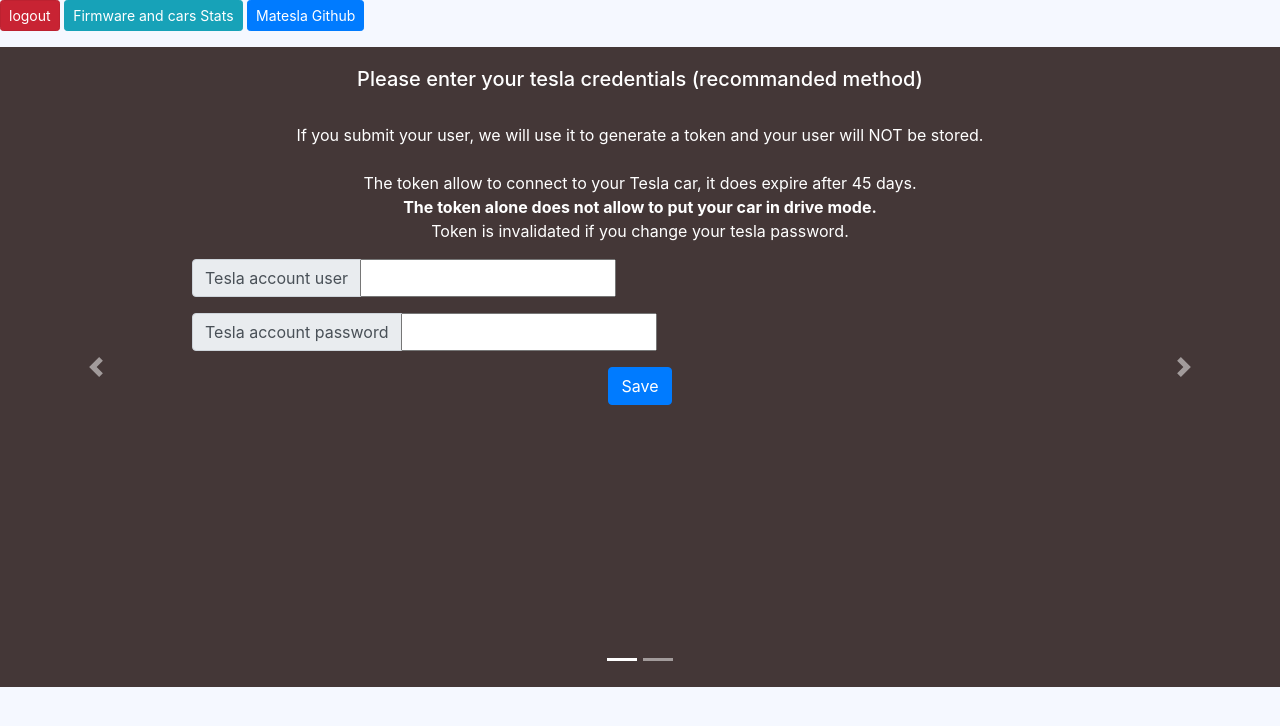
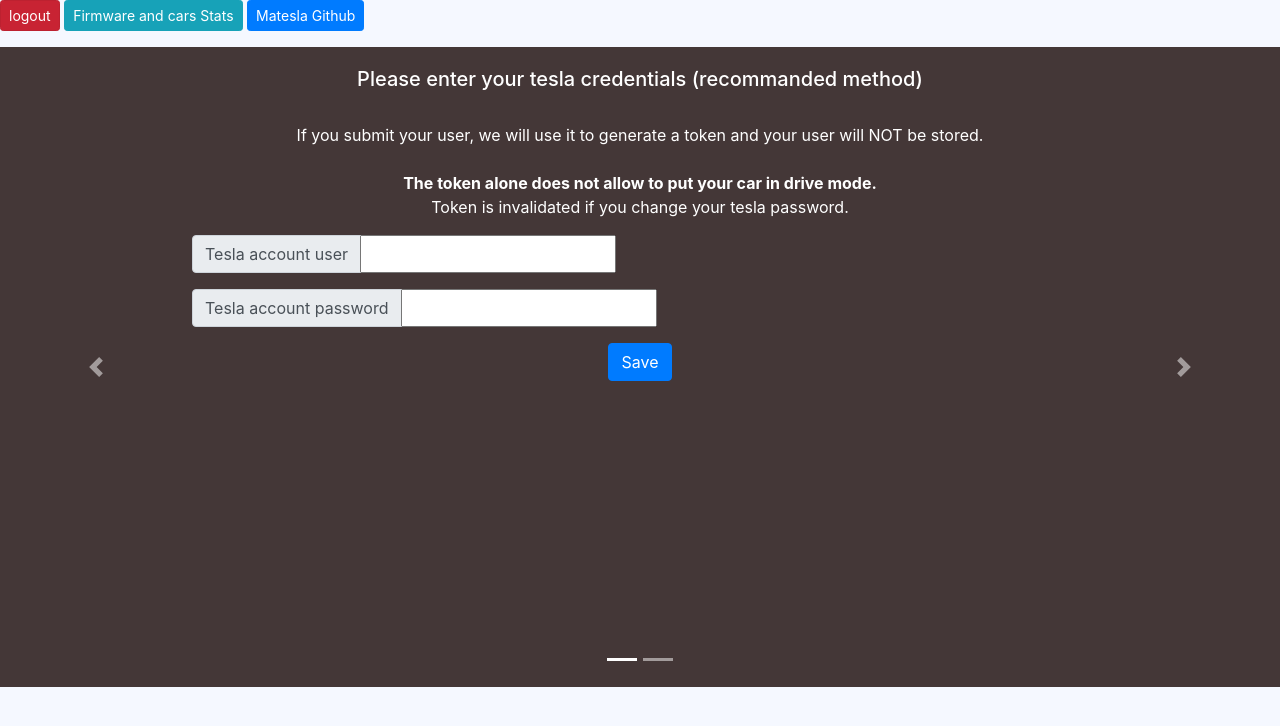
Before and after one commit to mehdirahbe/matesla, a Django app: template matesla/templates/matesla/AddTeslaAccount.html in a window 1280 px wide. Shown: the top 726 px of the page. Run offline with Django 3.2, Linux system fonts and the light colour scheme; the template is opened without the code that fills it: values that come from a table or form of the project are taken from there, others are empty; some libraries are stand-ins or nearby versions.

Commit message:
add tesla account: simplify message

```diff
--- a/matesla/templates/matesla/AddTeslaAccount.html
+++ b/matesla/templates/matesla/AddTeslaAccount.html
@@ -73,7 +73,6 @@
                     <div class="carousel-caption text-center">
                         <h5>{% trans 'Please enter your tesla credentials (recommanded method)'%}</h5>
                         <BR/>{% trans 'If you submit your user, we will use it to generate a token and your user will NOT be stored.' %}<P/>
-                        <BR/>{% trans 'The token allow to connect to your Tesla car, it does expire after 45 days.' %}
                         <BR/><B>{% trans 'The token alone does not allow to put your car in drive mode.' %}</B>
                         <BR/>{% trans 'Token is invalidated if you change your tesla password.' %}<P/>
 
```
